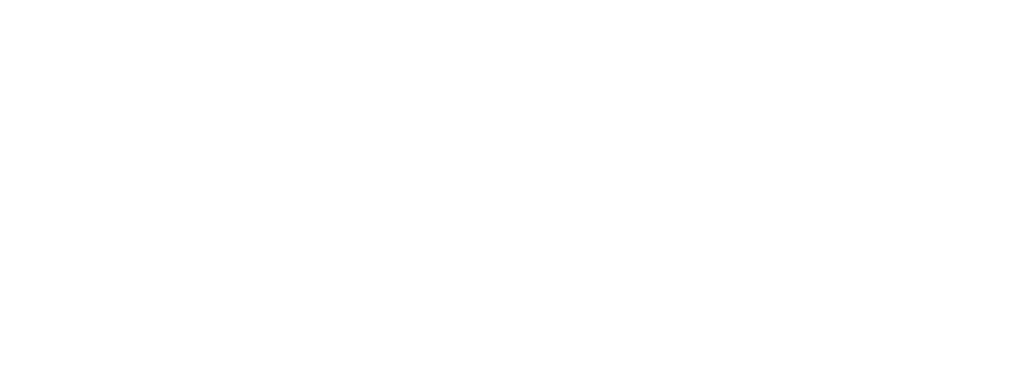
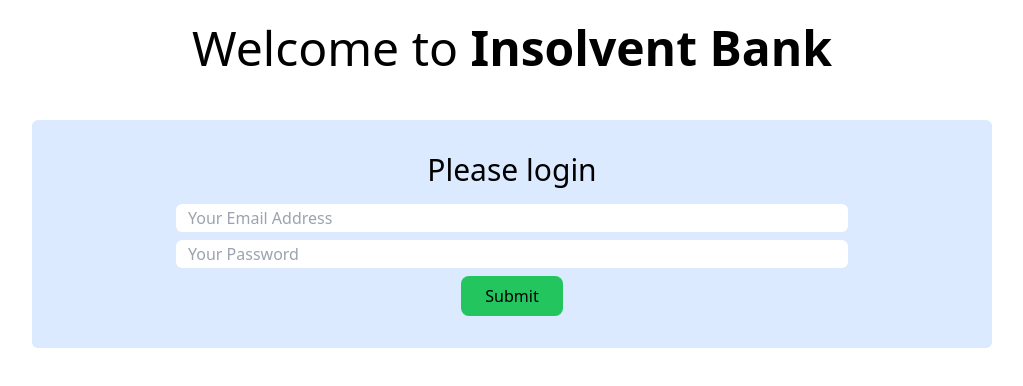
Before and after one commit to Sakhawat71/Bank, a website: page index.html in a window 1280 px wide. Shown: the whole page, without its empty margins (128-1151 px from the left). Drawn offline with nearby package versions, Linux system fonts and the light colour scheme.

Commit message:
add bank part

```diff
--- a/index.html
+++ b/index.html
@@ -1,11 +1,29 @@
 <!DOCTYPE html>
 <html lang="en">
+
 <head>
     <meta charset="UTF-8">
     <meta name="viewport" content="width=device-width, initial-scale=1.0">
     <title>Bank</title>
+    <script src="https://cdn.tailwindcss.com"></script>
 </head>
+
 <body>
+    <header>
+        <h1 class="text-5xl text-center mt-6">Welcome to <span class="font-semibold">Insolvent Bank</span></h1>
+    </header>
 
+    <main>
+        <section class="bg-blue-100 w-9/12 mx-auto mt-12 p-8 rounded-md">
+            <h1 class="text-3xl font-medium mb-4 text-center">Please login</h1>
+            <input class="block my-2 w-9/12 h-7 rounded-md mx-auto px-3 " type="email" id="input-email" placeholder="Your Email Address">
+            <input class="block my-2 w-9/12 h-7 rounded-md mx-auto px-3" type="password" id="input-password" placeholder="Your Password">
+
+            <button onclick="getAccess()" class="block btn bg-green-500 hover:bg-green-800 btn-primary mx-auto px-6 py-2 rounded-lg text-black hover:text-white " type="submit">Submit</button>
+        </section>
+    </main>
+
+    <script src="script.js"></script>
 </body>
+
 </html>
--- /dev/null
+++ b/package.json
@@ -0,0 +1,5 @@
+{
+  "devDependencies": {
+    "tailwindcss": "^3.3.3"
+  }
+}
--- /dev/null
+++ b/script.js
@@ -0,0 +1,13 @@
+const getAccess =()=>{
+    const emailFild = document.getElementById("input-email");
+    const email = emailFild.value;
+
+    const passFild = document.getElementById("input-password");
+    const password = passFild.value;
+    if(email === 'mi@my.com' && password === 'pass'){
+        window.location.href = 'bank.html'
+    }
+    else{
+        alert("nigga , email: mi@my.com & pass: pass")
+    }
+}
--- /dev/null
+++ b/tailwind.config.js
@@ -0,0 +1,8 @@
+/** @type {import('tailwindcss').Config} */
+module.exports = {
+  content: [],
+  theme: {
+    extend: {},
+  },
+  plugins: [],
+}
```
Also changed, not shown: bank.html (added, +15 -0 lines), 1 other file.
